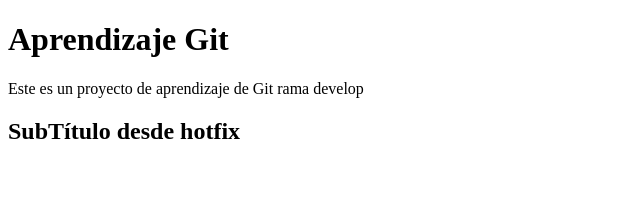
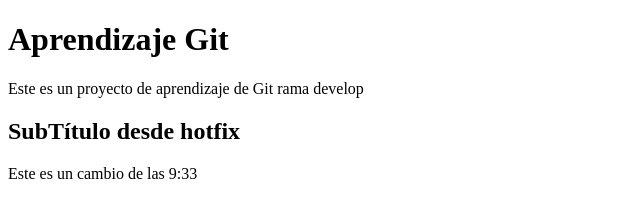
Before and after one commit to jesidcampos/aprendizaje-git, a plain HTML site: page index.html in a window 1280 px wide. Shown: the whole page, without its empty margins (0-640 px from the left). Drawn offline with Linux system fonts and the light colour scheme.

Commit message:
Verificando cambios

```diff
--- a/index.html
+++ b/index.html
@@ -11,4 +11,5 @@
     <h1>Aprendizaje Git</h1>
     <p>Este es un proyecto de aprendizaje de Git rama develop</p>
     <h2>SubTítulo desde hotfix</h2>
+    <p>Este es un cambio de las 9:33</p>
 </html>
```
